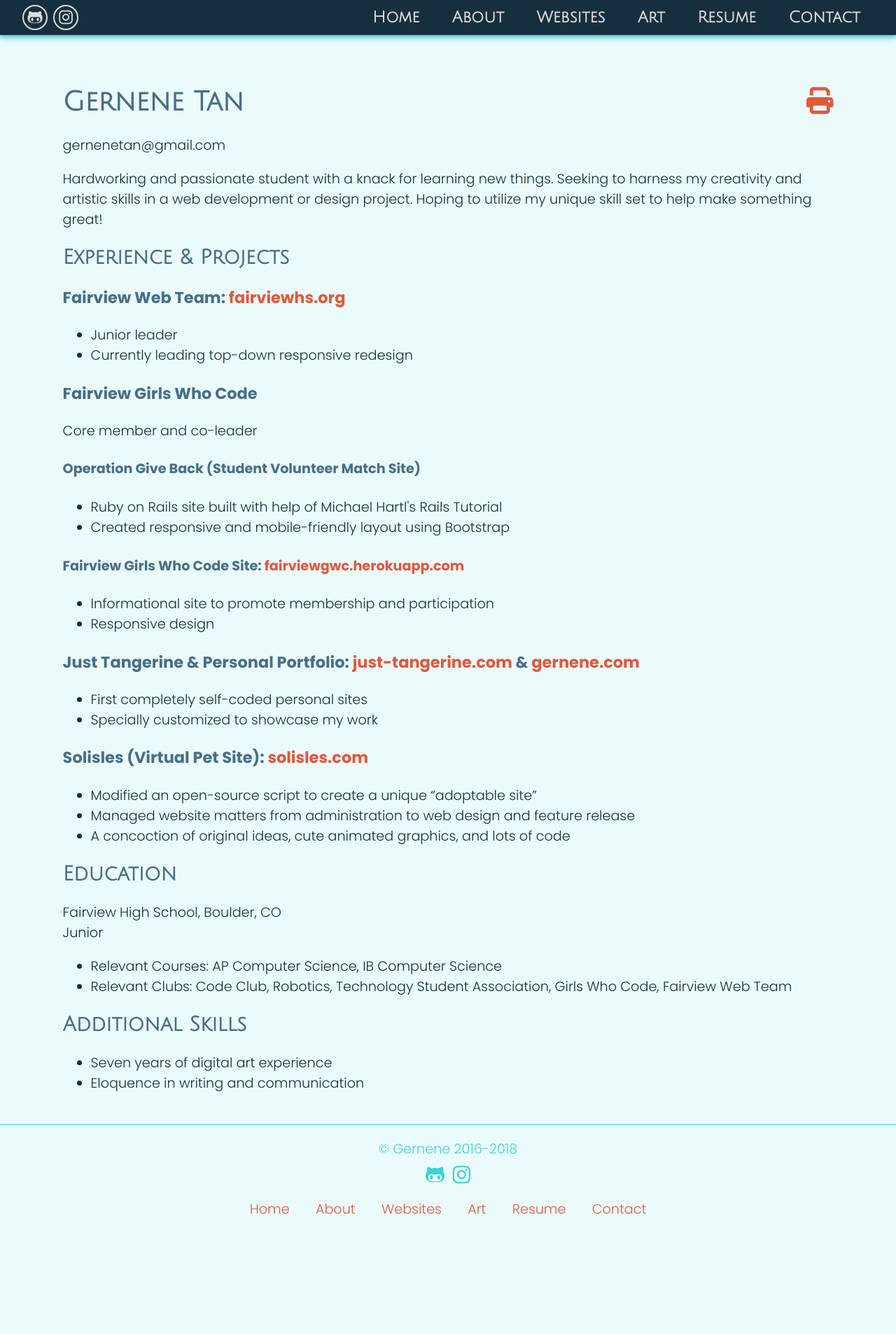
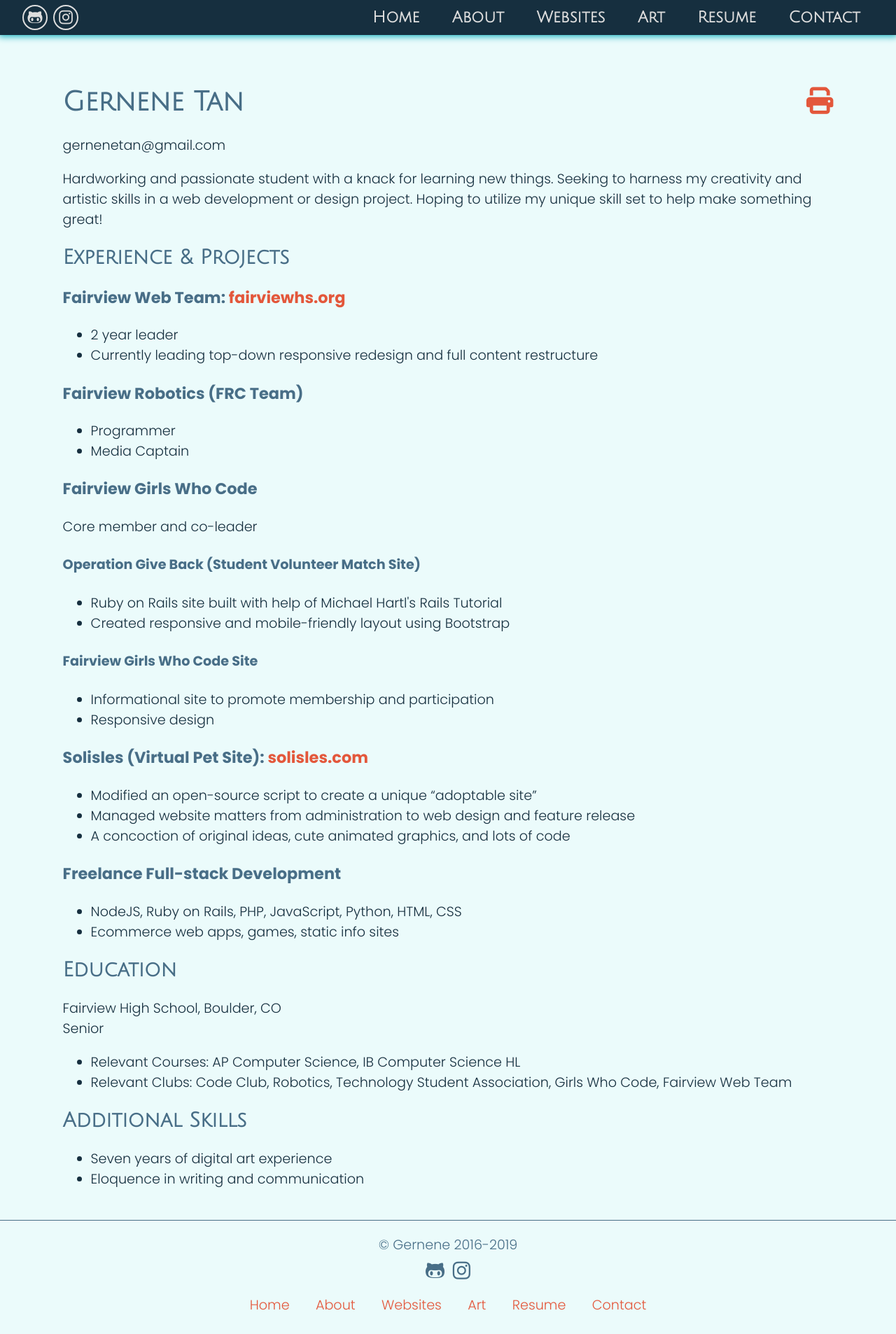
Before and after one commit to Gernene/Gernene, a Jekyll site: the page built from resume.html, in a window 1280 px wide. Shown: the whole page at 70% size. Built offline with Jekyll 4.4.1, drawn with Linux system fonts in a browser that asks for light colours; nearby versions of some CDN libraries; before the commit the page ends 1769 px from its top, so only the background shows below that.

Commit message:
Update info

```diff
--- a/_layouts/default.html
+++ b/_layouts/default.html
@@ -54,7 +54,7 @@
 </div>
 
 <div id="footer">
-  &copy; Gernene 2016-2018
+  &copy; Gernene 2016-2019
   <div id="footer-sm">
     <a href="https://github.com/Gernene" target="blank"><i class="fa fa-github-alt" aria-hidden="true"></i></a>
     <a href="https://www.instagram.com/gernene.tan" target="blank"><i class="fa fa-instagram" aria-hidden="true"></i></a>
--- a/about.html
+++ b/about.html
@@ -10,9 +10,8 @@ permalink: /about/
 
 <p>
   Hi there! My name is Gernene Tan. You may also recognize me as Hwona (my pen
-  name). I'm a high school junior who's looking to study web design, cyber
-  security, and computer science. I started creating websites and digital art
-  seven years ago - and I have to say that I love what I do!
+  name). I combine computer science with aesthetic appeal to create innovative
+  projects and solutions.
 </p>
 
 <p>
--- a/css/style.css
+++ b/css/style.css
@@ -171,15 +171,15 @@ h1, h2 {
 }
 
 #footer {
-  border-top: 1px solid #38D5D9;
-  color: #38D5D9;
+  border-top: 1px solid #486E87;
+  color: #486E87;
   padding: 1.5% 5%;
   text-align: center;
 }
 
 #footer-sm { padding: .5rem 0; }
 
-#footer-sm a { color: #38D5D9; }
+#footer-sm a { color: #486E87; }
 
 #footer-sm a:hover { opacity: .5; }
 
@@ -805,6 +805,14 @@ body { font-size: 1.1rem; }
 #resume,
 #about { padding: 1rem 4%; }
 
+#about-definitions {
+  display: block;
+}
+
+#about-definitions div:first-child {
+  border-bottom: 1px solid rgba(22, 47, 63, .2);
+}
+
 .gallery-x { padding: 0; }
 
 .gallery-row {
--- a/resume.html
+++ b/resume.html
@@ -27,8 +27,16 @@ permalink: /resume/
   <a href="https://fairviewhs.org">fairviewhs.org</a>
 </h3>
 <ul>
-  <li>Junior leader</li>
-  <li>Currently leading top-down responsive redesign</li>
+  <li>2 year leader</li>
+  <li>Currently leading top-down responsive redesign and full content restructure</li>
+</ul>
+
+<h3>
+  Fairview Robotics (FRC Team)
+</h3>
+<ul>
+  <li>Programmer</li>
+  <li>Media Captain</li>
 </ul>
 
 <h3>Fairview Girls Who Code</h3>
@@ -39,21 +47,10 @@ permalink: /resume/
   <li>Created responsive and mobile-friendly layout using Bootstrap</li>
 </ul>
 <h4>
-  Fairview Girls Who Code Site:
-  <a href="https://fairviewgwc.herokuapp.com">fairviewgwc.herokuapp.com</a>
+  Fairview Girls Who Code Site
 </h4><ul>
   <li>Informational site to promote membership and participation</li>
   <li>Responsive design</li>
-</ul>
-
-<h3>
-  Just Tangerine & Personal Portfolio:
-  <a href="https://just-tangerine.com">just-tangerine.com</a> &
-  <a href="http://gernene.com">gernene.com</a>
-</h3>
-<ul>
-  <li>First completely self-coded personal sites</li>
-  <li>Specially customized to showcase my work</li>
 </ul>
 
 <h3>
@@ -66,14 +63,22 @@ permalink: /resume/
   <li>A concoction of original ideas, cute animated graphics, and lots of code</li>
 </ul>
 
+<h3>
+  Freelance Full-stack Development
+</h3>
+<ul>
+  <li>NodeJS, Ruby on Rails, PHP, JavaScript, Python, HTML, CSS</li>
+  <li>Ecommerce web apps, games, static info sites</li>
+</ul>
+
 
 <h2>Education</h2>
 <p>
   Fairview High School, Boulder, CO<br>
-  Junior
+  Senior
 </p>
 <ul>
-  <li>Relevant Courses: AP Computer Science, IB Computer Science</li>
+  <li>Relevant Courses: AP Computer Science, IB Computer Science HL</li>
   <li>
     Relevant Clubs: Code Club, Robotics, Technology Student Association, Girls
     Who Code, Fairview Web Team
```
Also changed, not shown: 1 other file.
